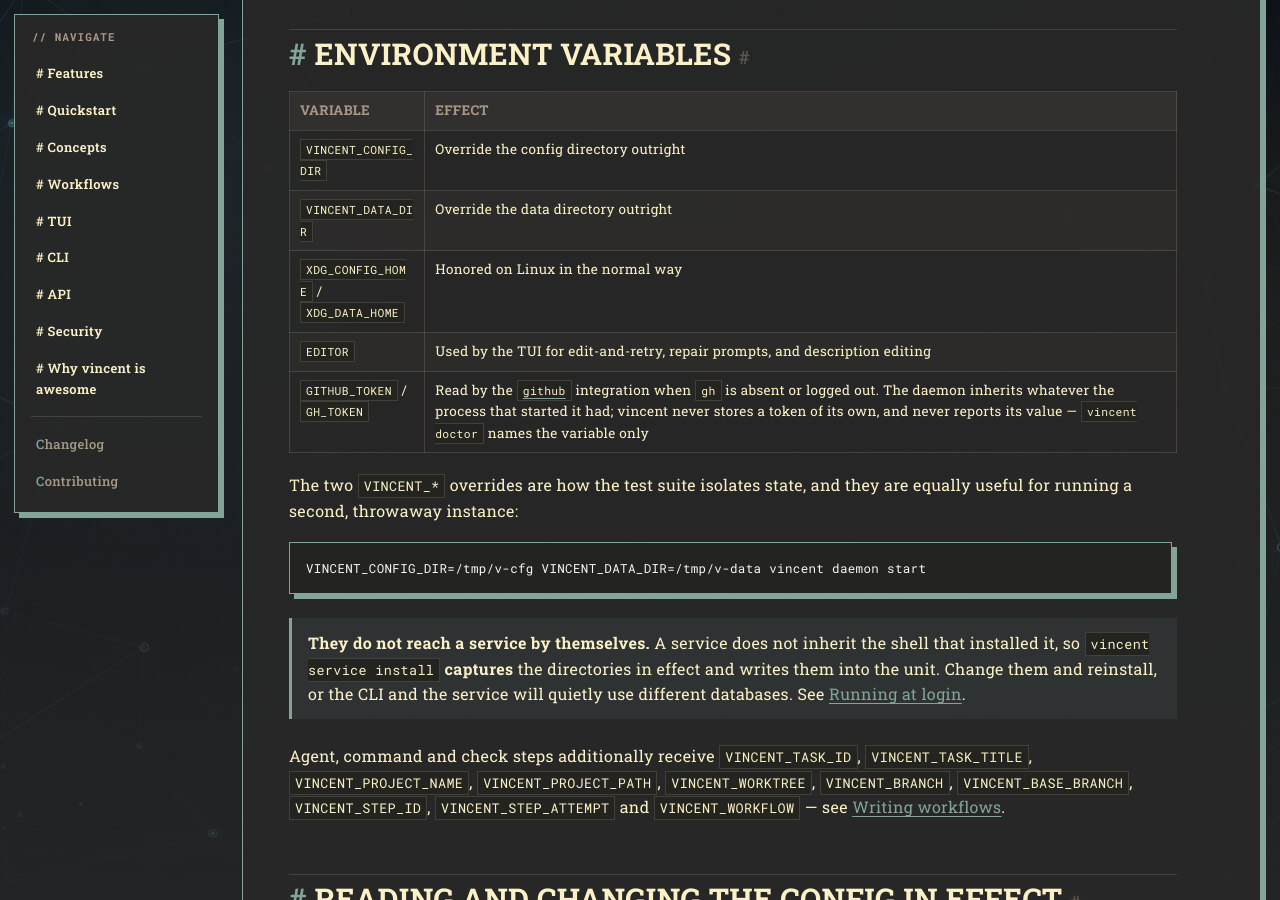
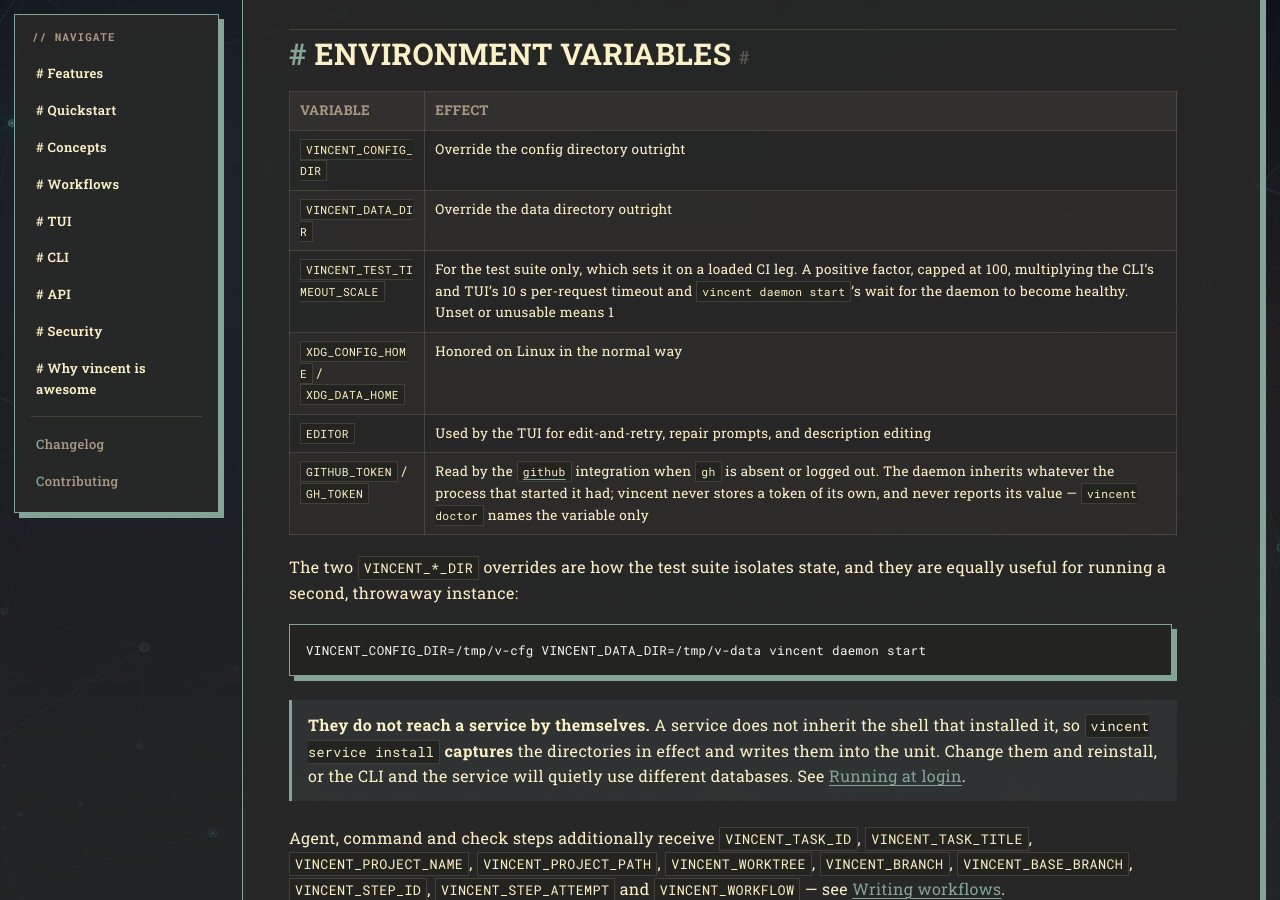
Before and after one commit to lezli01/vincent, a Jekyll site: the page built from docs/reference/configuration.md, in a window 1280 px wide and 900 px high, scrolled down 37800 px. Built offline with Jekyll 4.4.1, drawn with Linux system fonts in a browser that asks for light colours; our own code applies the rules of GitHub Pages for plain Markdown files.

Commit message:
docs(config): list VINCENT_TEST_TIMEOUT_SCALE among the environment variables (review F4)
The released binary reads it: apiclient scales its REST timeout by it and
daemon start its health wait. Say so, and that it is the test suite's.

Co-Authored-By: Claude Opus 5.5 (1M context) <noreply@anthropic.com>

````diff
--- a/docs/reference/configuration.md
+++ b/docs/reference/configuration.md
@@ -1852,11 +1852,12 @@ vincent project edit 1 --branch-template 'api/{{.Slug}}'
 |---|---|
 | `VINCENT_CONFIG_DIR` | Override the config directory outright |
 | `VINCENT_DATA_DIR` | Override the data directory outright |
+| `VINCENT_TEST_TIMEOUT_SCALE` | For the test suite only, which sets it on a loaded CI leg. A positive factor, capped at 100, multiplying the CLI's and TUI's 10 s per-request timeout and `vincent daemon start`'s wait for the daemon to become healthy. Unset or unusable means 1 |
 | `XDG_CONFIG_HOME` / `XDG_DATA_HOME` | Honored on Linux in the normal way |
 | `EDITOR` | Used by the TUI for edit-and-retry, repair prompts, and description editing |
 | `GITHUB_TOKEN` / `GH_TOKEN` | Read by the [`github`](#github) integration when `gh` is absent or logged out. The daemon inherits whatever the process that started it had; vincent never stores a token of its own, and never reports its value — `vincent doctor` names the variable only |
 
-The two `VINCENT_*` overrides are how the test suite isolates state, and they
+The two `VINCENT_*_DIR` overrides are how the test suite isolates state, and they
 are equally useful for running a second, throwaway instance:
 
 ```sh
````
